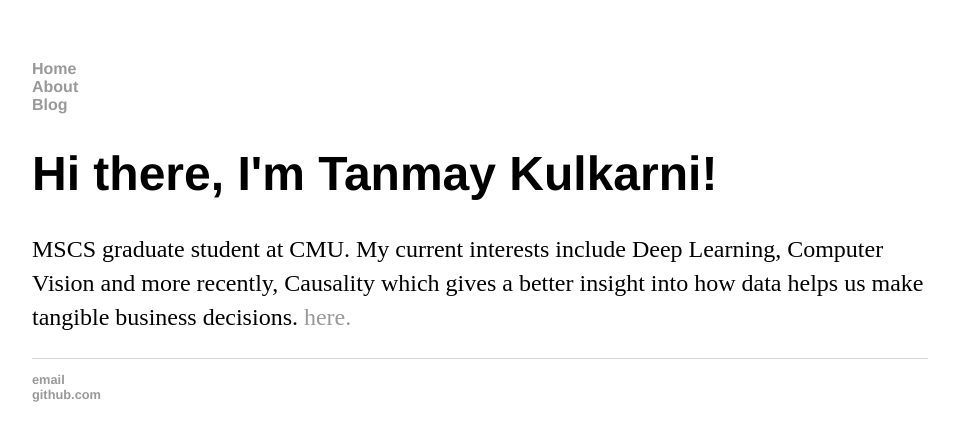
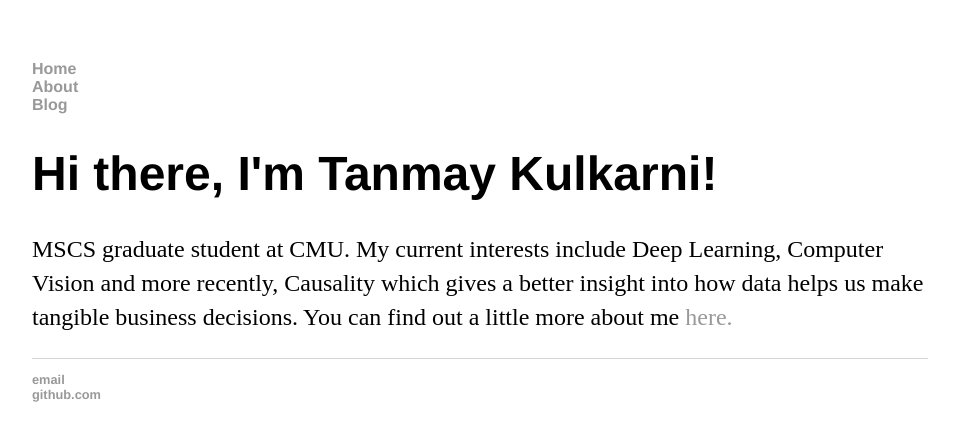
Before and after one commit to Tanmay-Kulkarni101/Tanmay-Kulkarni101.github.io, a Jekyll site: the page built from index.html, in a window 1280 px wide. Shown: the top 441 px of the page, without its empty margins (160-1114 px from the left). Built offline with Jekyll 4.4.1, drawn with Linux system fonts in a browser that asks for light colours.

Commit message:
add extra line

```diff
--- a/index.html
+++ b/index.html
@@ -7,6 +7,6 @@ title: Tanmay Kulkarni
 
 	<p>
 		MSCS graduate student at CMU. My current interests include Deep Learning, Computer Vision and more recently, Causality which gives a better insight into how data helps us make tangible business decisions.
-	<a href="/about">here.</a>
+		You can find out a little more about me <a href="/about">here.</a>
 	</p>
 </div>
```
